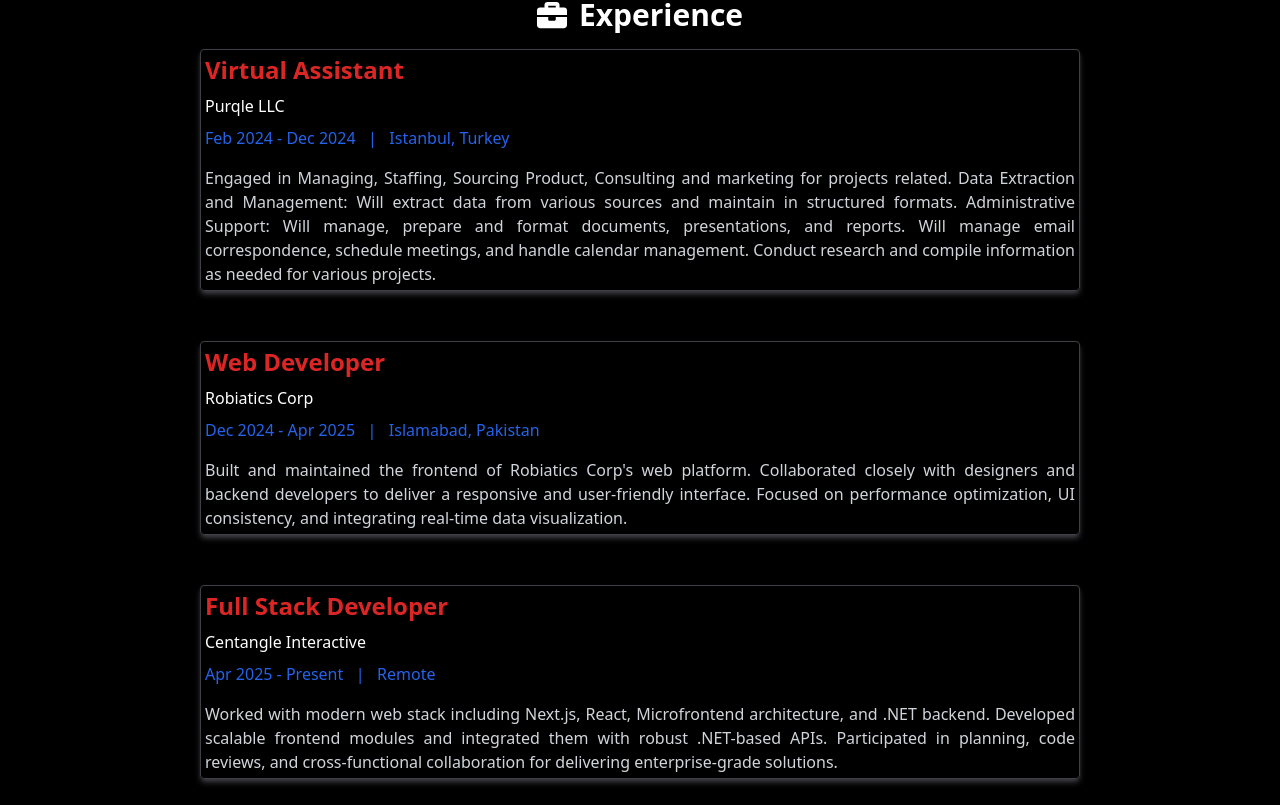
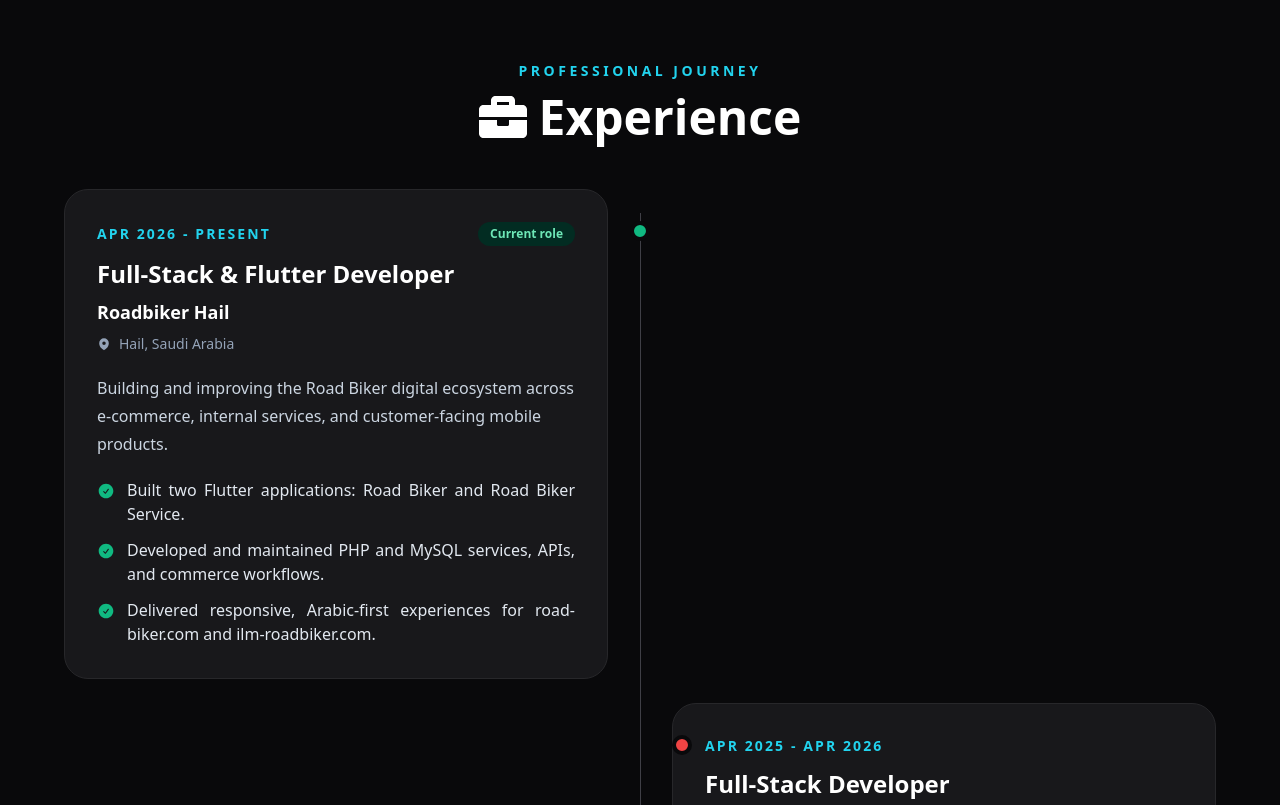
Before and after one commit to Mehboobiqbal-dev/Cv, a Next.js app: page / in a window 1280 px wide. Shown: the part 2675-3480 px from the top of the page. Built offline with nearby package versions, Linux system fonts and the light colour scheme; no server answers.

Commit message:
feat: update experience and projects data; enhance experience section layout and functionality

```diff
--- a/constants/ExperienceData.jsx
+++ b/constants/ExperienceData.jsx
@@ -1,37 +1,40 @@
 export const ExperienceData = [
+  {
+    companyName: "Roadbiker Hail",
+    location: "Hail, Saudi Arabia",
+    role: "Full-Stack & Flutter Developer",
+    fromTo: "Apr 2026 - Present",
+    current: true,
+    description:
+      "Building and improving the Road Biker digital ecosystem across e-commerce, internal services, and customer-facing mobile products.",
+    highlights: [
+      "Built two Flutter applications: Road Biker and Road Biker Service.",
+      "Developed and maintained PHP and MySQL services, APIs, and commerce workflows.",
+      "Delivered responsive, Arabic-first experiences for road-biker.com and ilm-roadbiker.com.",
+    ],
+  },
+  {
+    companyName: "Centangle Interactive",
+    location: "Remote",
+    role: "Full-Stack Developer",
+    fromTo: "Apr 2025 - Apr 2026",
+    description:
+      "Developed scalable frontend modules with Next.js, React, micro-frontend architecture, and .NET APIs. Contributed to planning, code reviews, and cross-functional delivery of enterprise-grade solutions.",
+  },
+  {
+    companyName: "Robiatics Corp",
+    location: "Islamabad, Pakistan",
+    role: "Web Developer",
+    fromTo: "Dec 2024 - Apr 2025",
+    description:
+      "Built and maintained responsive web interfaces in collaboration with designers and backend developers, with a focus on performance, UI consistency, and real-time data visualization.",
+  },
   {
     companyName: "Purqle LLC",
     location: "Istanbul, Turkey",
     role: "Virtual Assistant",
     fromTo: "Feb 2024 - Dec 2024",
     description:
-      "Engaged in Managing, Staffing, Sourcing Product, Consulting and marketing for projects related. " +
-      "Data Extraction and Management: Will extract data from various sources and maintain in structured formats. " +
-      "Administrative Support: Will manage, prepare and format documents, presentations, and reports. Will manage " +
-      "email correspondence, schedule meetings, and handle calendar management. Conduct research and compile " +
-      "information as needed for various projects.",
-    side: "left",
-  },
-  {
-    companyName: "Robiatics Corp",
-    location: "Islamabad, Pakistan ",
-    role: "Web Developer",
-    fromTo: "Dec 2024 - Apr 2025",
-    description:
-      "Built and maintained the frontend of Robiatics Corp's web platform. " +
-      "Collaborated closely with designers and backend developers to deliver a responsive and user-friendly interface. " +
-      "Focused on performance optimization, UI consistency, and integrating real-time data visualization.",
-    side: "right",
-  },
-  {
-    companyName: "Centangle Interactive",
-    location: "Remote",
-    role: "Full Stack Developer",
-    fromTo: "Apr 2025 - Present",
-    description:
-      "Worked with modern web stack including Next.js, React, Microfrontend architecture, and .NET backend. " +
-      "Developed scalable frontend modules and integrated them with robust .NET-based APIs. " +
-      "Participated in planning, code reviews, and cross-functional collaboration for delivering enterprise-grade solutions.",
-    side: "left",
+      "Supported product sourcing, marketing, structured data management, research, reporting, documentation, email correspondence, and project coordination.",
   },
 ];
--- a/constants/ProjectsData.js
+++ b/constants/ProjectsData.js
@@ -8,8 +8,8 @@
       alt: "Road Biker motorcycle gear e-commerce storefront",
     },
     description:
-      "A bilingual motorcycle gear storefront with product discovery, category navigation, search, wishlist, comparison, and cart journeys.",
-    techs: ["PHP", "MySQL", "E-commerce", "JavaScript", "Responsive UI"],
+      "A bilingual motorcycle gear ecosystem spanning the storefront plus two Flutter products: the Road Biker customer app and Road Biker Service app.",
+    techs: ["Flutter", "PHP", "MySQL", "E-commerce", "REST APIs", "Responsive UI"],
     featured: true,
   },
   {
--- a/sections/experience.jsx
+++ b/sections/experience.jsx
@@ -1,91 +1,77 @@
-"use client";
-import React, { Fragment, useRef, useState, useEffect } from "react";
 import { FaBriefcase } from "react-icons/fa";
-
-// Importing ExperienceData
+import { HiCheckCircle, HiMapPin } from "react-icons/hi2";
 import { ExperienceData } from "@/constants/ExperienceData";
 
 const Experience = () => {
-  const [isExperience, setIsExperience] = useState(false);
-  const experienceRef = useRef(null);
-  const experienceBoxesRef = useRef(null);
+  return (
+    <section
+      id="experience"
+      className="overflow-hidden bg-slate-50 px-5 py-20 shadow-sm shadow-zinc-300 dark:bg-zinc-950 dark:shadow-zinc-800 md:px-10"
+    >
+      <div className="mx-auto max-w-6xl">
+        <div className="mb-12 text-center">
+          <p className="text-center text-sm font-bold uppercase tracking-[0.25em] text-red-600 dark:text-cyan-400">
+            Professional journey
+          </p>
+          <h2 className="mt-3 flex items-center justify-center gap-3 text-4xl font-black md:text-5xl">
+            <FaBriefcase /> Experience
+          </h2>
+        </div>
 
-  useEffect(() => {
-    const getScreenWidth = () =>
-      window.innerWidth ||
-      document.documentElement.clientWidth ||
-      document.body.clientWidth;
-
-    // Creating the observer and adding it when the component mounts
-    const experienceObserver = new IntersectionObserver(
-      ([experienceEntry]) => {
-        setIsExperience(experienceEntry.isIntersecting);  // Update state when section is in view
-      },
-      {
-        rootMargin: `${getScreenWidth() <= 700 ? "-100px" : "-300px"}`,  // Adjust margin based on screen size
-      }
-    );
-
-    // Observe the experience section
-    if (experienceRef.current) {
-      experienceObserver.observe(experienceRef.current);
-    }
-
-    return () => {
-      // Clean up observer on component unmount
-      if (experienceRef.current) {
-        experienceObserver.unobserve(experienceRef.current);
-      }
-    };
-  }, []);
-
-  useEffect(() => {
-    if (isExperience) {
-      // Add class when section is in view
-      experienceBoxesRef.current?.classList.add("pop-up-child");
-    } else {
-      // Remove class when section is out of view
-      experienceBoxesRef.current?.classList.remove("pop-up-child");
-    }
-  }, [isExperience]);  // This effect runs only when `isExperience` changes
-
-  return (
-    <Fragment>
-      <section
-        className="shadow-zinc-300 dark:shadow-zinc-700 shadow-sm overflow-x-hidden"
-        id="experience"
-        ref={experienceRef}
-      >
-        <h2 className="text-3xl font-bold text-center p-4 flex justify-center items-center gap-3">
-          <FaBriefcase /> Experience
-        </h2>
-
-        <div
-          className="pop-down-child pb-[30px] px-[20px] md:px-[100px] lg:px-[200px] flex flex-col gap-[20px] md:gap-[50px]"
-          ref={experienceBoxesRef}
-        >
+        <div className="relative space-y-6 before:absolute before:bottom-6 before:left-[19px] before:top-6 before:w-px before:bg-slate-300 dark:before:bg-zinc-700 md:before:left-1/2">
           {ExperienceData.map((experience, index) => (
-            <div
-              className="transition-all duration-700 flex border border-zinc-300 dark:border-zinc-700 shadow-md shadow-zinc-300 dark:shadow-zinc-700 rounded gap-6"
-              key={index}
+            <article
+              key={`${experience.companyName}-${experience.fromTo}`}
+              className={`relative pl-14 md:w-[calc(50%-2rem)] md:pl-0 ${
+                index % 2 === 0 ? "md:mr-auto" : "md:ml-auto"
+              }`}
             >
-              <div className="flex flex-col gap-2 p-3 md:p-1">
-                <p className="text-xl md:text-2xl font-bold text-red-600">
+              <span
+                className={`absolute left-2.5 top-8 z-[1] h-5 w-5 rounded-full border-4 border-slate-50 dark:border-zinc-950 md:left-auto ${
+                  index % 2 === 0 ? "md:-right-[42px]" : "md:-left-[42px]"
+                } ${experience.current ? "bg-emerald-500" : "bg-red-500"}`}
+              />
+              <div className="rounded-3xl border border-slate-200 bg-white p-6 shadow-lg shadow-slate-200/60 dark:border-zinc-800 dark:bg-zinc-900 dark:shadow-none md:p-8">
+                <div className="flex flex-wrap items-center justify-between gap-3">
+                  <p className="text-sm font-bold uppercase tracking-[0.15em] text-red-600 dark:text-cyan-400">
+                    {experience.fromTo}
+                  </p>
+                  {experience.current ? (
+                    <span className="rounded-full bg-emerald-100 px-3 py-1 text-xs font-bold text-emerald-800 dark:bg-emerald-950 dark:text-emerald-300">
+                      Current role
+                    </span>
+                  ) : null}
+                </div>
+                <h3 className="mt-3 text-left text-2xl font-black">
                   {experience.role}
+                </h3>
+                <p className="mt-2 text-left text-lg font-semibold">
+                  {experience.companyName}
                 </p>
-                <p>{experience.companyName}</p>
-                <p className="text-blue-600">
-                  {experience.fromTo} &nbsp; | &nbsp; {experience.location}
+                <p className="mt-2 flex items-center gap-2 text-left text-sm text-slate-500 dark:text-slate-400">
+                  <HiMapPin /> {experience.location}
                 </p>
-                <p className="mt-2 text-gray-600 dark:text-gray-300">
+                <p className="mt-5 text-left leading-7 text-slate-600 dark:text-slate-300">
                   {experience.description}
                 </p>
+                {experience.highlights ? (
+                  <ul className="mt-5 space-y-3">
+                    {experience.highlights.map((highlight) => (
+                      <li key={highlight} className="flex items-start gap-3">
+                        <HiCheckCircle className="mt-1 shrink-0 text-lg text-emerald-500" />
+                        <span className="leading-6 text-slate-700 dark:text-slate-200">
+                          {highlight}
+                        </span>
+                      </li>
+                    ))}
+                  </ul>
+                ) : null}
               </div>
-            </div>
+            </article>
           ))}
         </div>
-      </section>
-    </Fragment>
+      </div>
+    </section>
   );
 };
 
```
Also changed, not shown: sections/LatestBlogs.jsx (+76 -47 lines).
